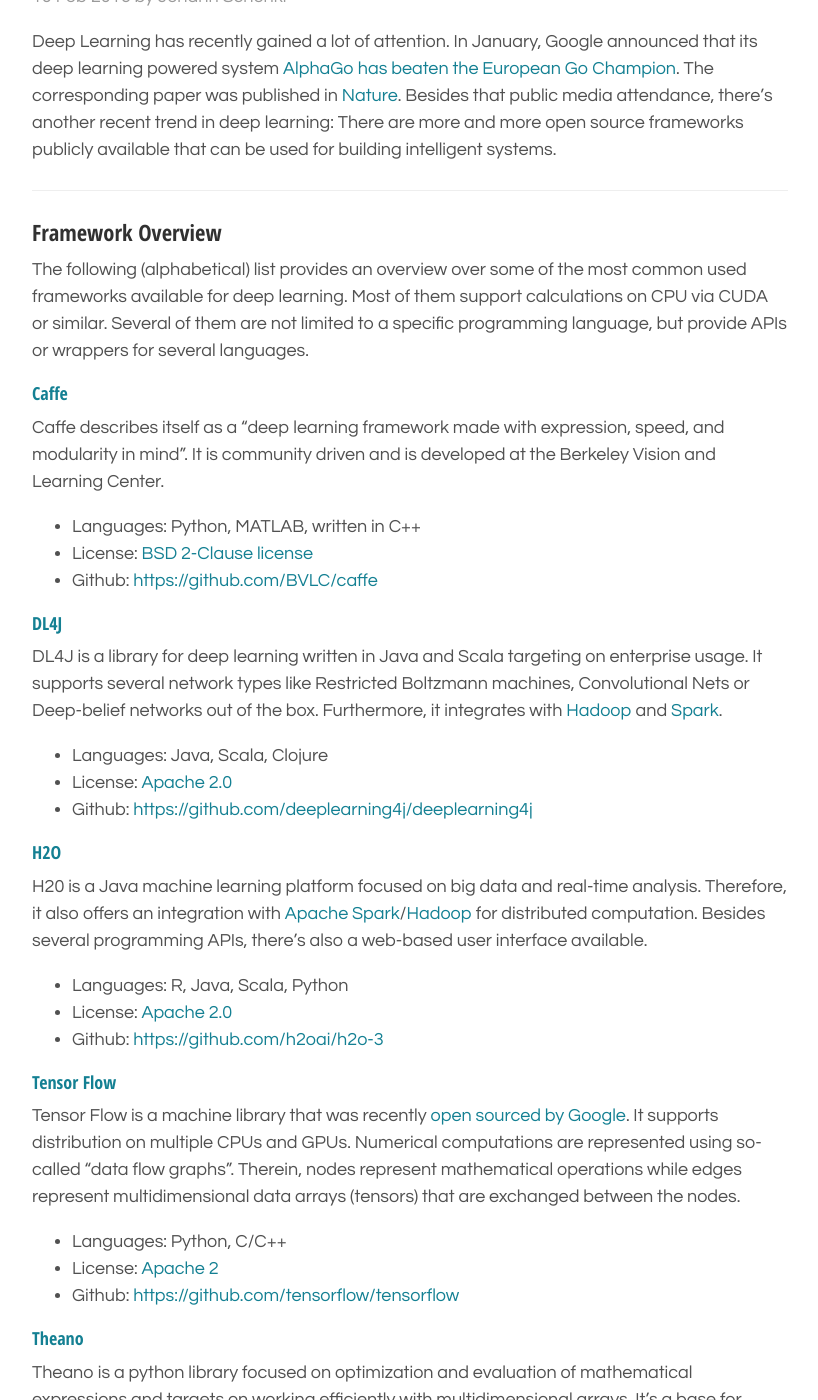
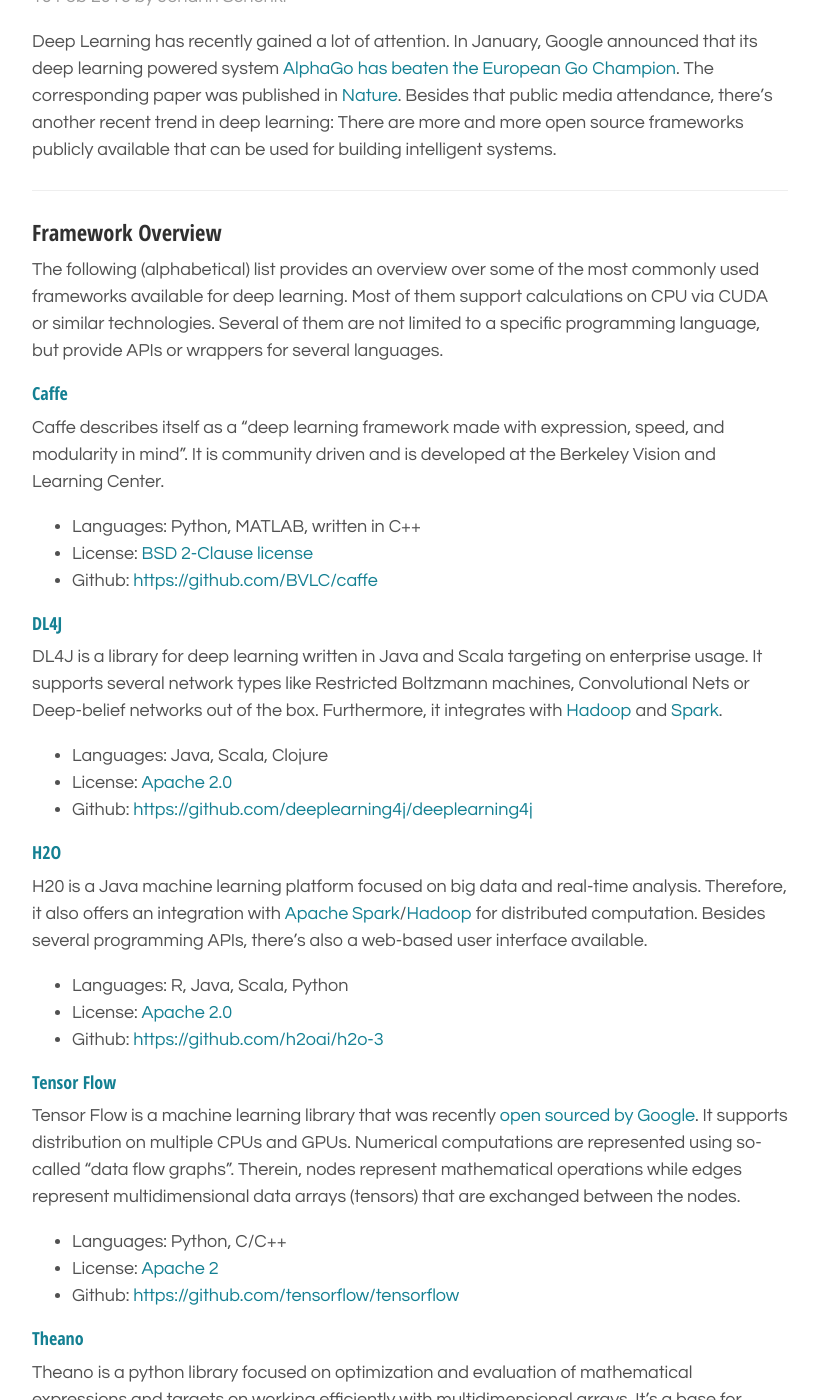
Before and after one commit to trinnovative/trinnovative.github.io, a Jekyll site: the page built from _posts/2016-02-19-deep-learning-frameworks-overview.md, in a window 1280 px wide and 1400 px high, scrolled down 236 px. Shown: the whole window, without its empty margins (230-1048 px from the left). Built offline with Jekyll 4.4.1, drawn with Linux system fonts in a browser that asks for light colours; comment, search, counter and statistics services are not loaded.

Commit message:
minor corrections

```diff
--- a/_posts/2016-02-19-deep-learning-frameworks-overview.md
+++ b/_posts/2016-02-19-deep-learning-frameworks-overview.md
@@ -15,7 +15,7 @@
 
 ### Framework Overview
 
-The following (alphabetical) list provides an overview over some of the most common used frameworks available for deep learning. Most of them support calculations on CPU via CUDA or similar. Several of them are not limited to a specific programming language, but provide APIs or wrappers for several languages.
+The following (alphabetical) list provides an overview over some of the most commonly used frameworks available for deep learning. Most of them support calculations on CPU via CUDA or similar technologies. Several of them are not limited to a specific programming language, but provide APIs or wrappers for several languages.
 
 
 #### [Caffe](http://caffe.berkeleyvision.org/)
@@ -43,7 +43,7 @@
 
 #### [Tensor Flow ](https://www.tensorflow.org/)
 
-Tensor Flow is a machine library that was recently [open sourced by Google](http://googleresearch.blogspot.ca/2015/11/tensorflow-googles-latest-machine_9.html). It supports distribution on multiple CPUs and GPUs. Numerical computations are represented using so-called "data flow graphs". Therein, nodes represent mathematical operations while edges represent multidimensional data arrays (tensors) that are exchanged between the nodes.
+Tensor Flow is a machine learning library that was recently [open sourced by Google](http://googleresearch.blogspot.ca/2015/11/tensorflow-googles-latest-machine_9.html). It supports distribution on multiple CPUs and GPUs. Numerical computations are represented using so-called "data flow graphs". Therein, nodes represent mathematical operations while edges represent multidimensional data arrays (tensors) that are exchanged between the nodes.
 
 - Languages: Python, C/C++
 - License: [Apache 2](https://github.com/tensorflow/tensorflow/blob/master/LICENSE)
```
